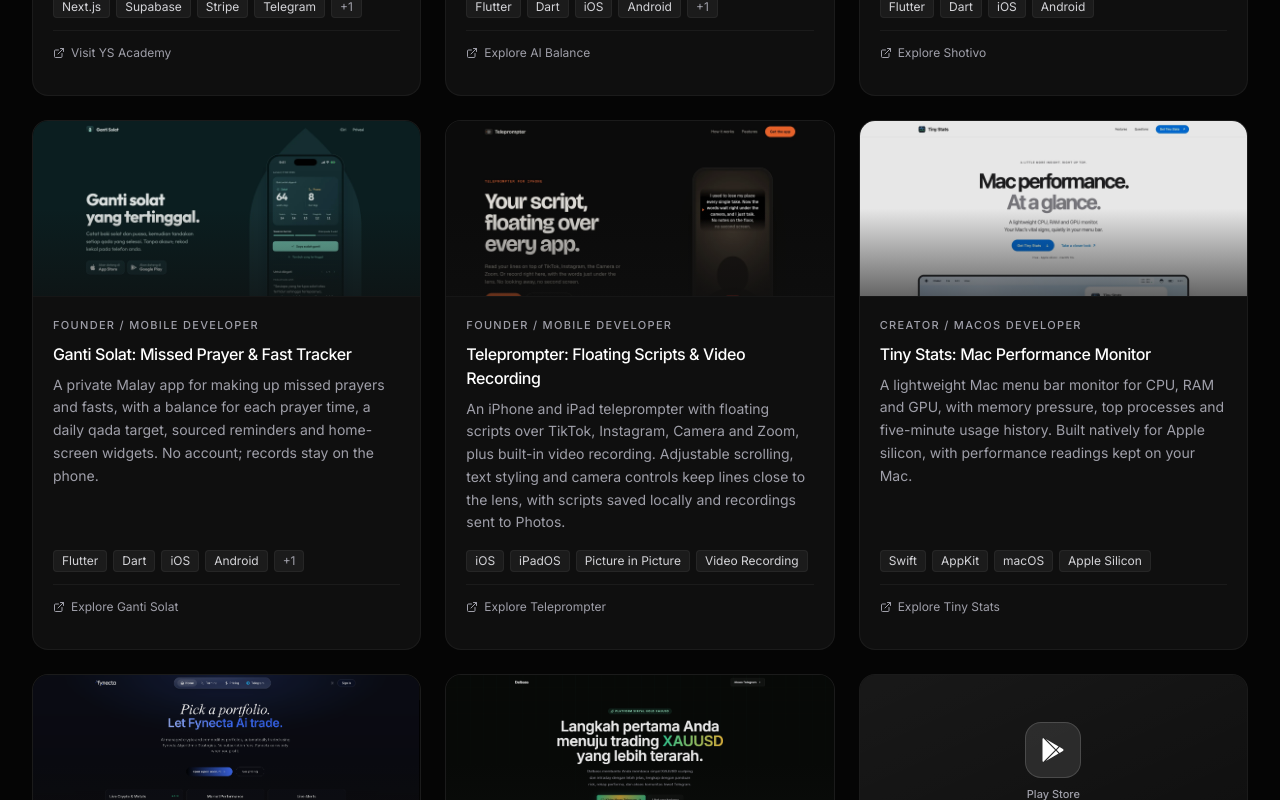
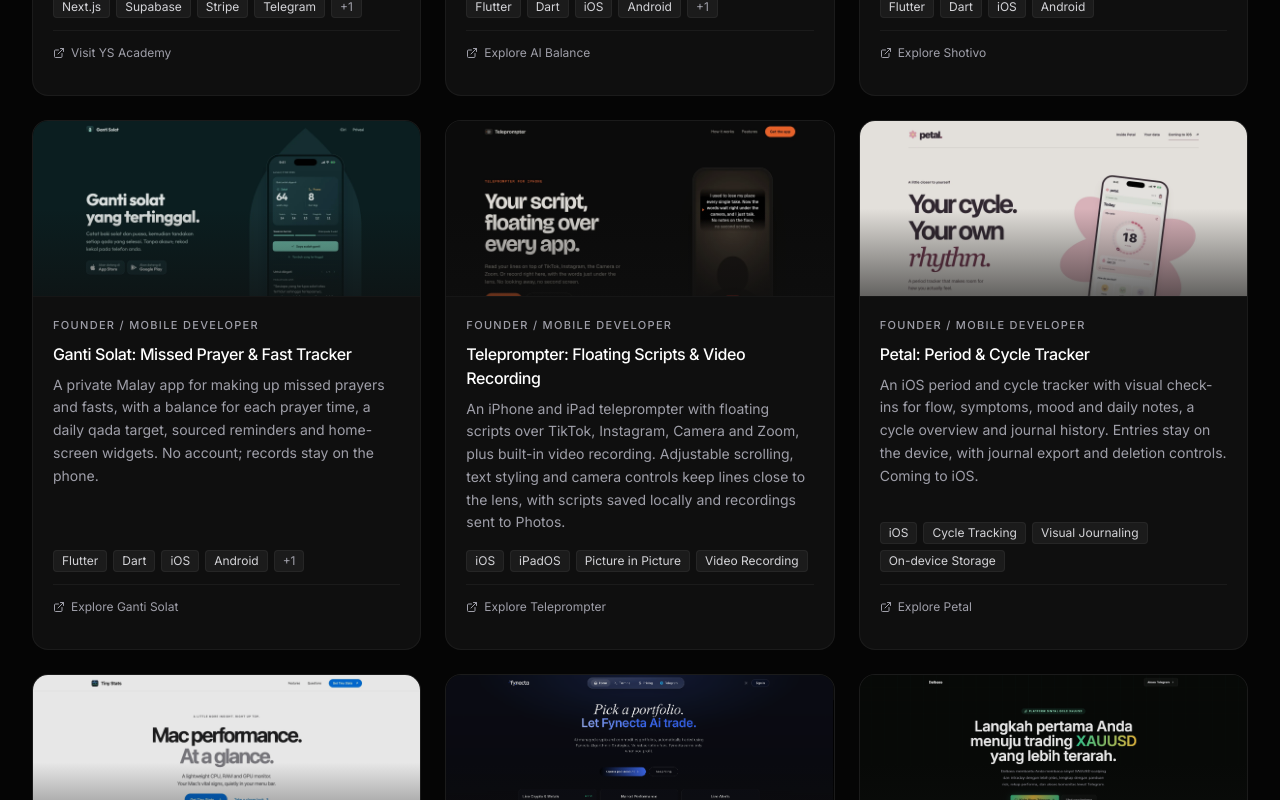
Before and after one commit to yusufsuhair/yusufsuhair-web, a Next.js app: page / in a window 1280 px wide. Shown: the part 4740-5540 px from the top of the page. Built offline with nearby package versions, Linux system fonts and the light colour scheme.

Commit message:
Add Petal cycle tracker to mobile portfolio

```diff
--- a/components/ProjectsWidget.tsx
+++ b/components/ProjectsWidget.tsx
@@ -105,6 +105,17 @@
     category: "mobile",
     image: "/projects/12-teleprompter.webp",
     cta: "Explore Teleprompter",
+  },
+  {
+    title: "Petal: Period & Cycle Tracker",
+    role: "Founder / Mobile Developer",
+    url: "https://petalcycle.pages.dev/",
+    description:
+      "An iOS period and cycle tracker with visual check-ins for flow, symptoms, mood and daily notes, a cycle overview and journal history. Entries stay on the device, with journal export and deletion controls. Coming to iOS.",
+    tech: ["iOS", "Cycle Tracking", "Visual Journaling", "On-device Storage"],
+    category: "mobile",
+    image: "/projects/13-petal.webp",
+    cta: "Explore Petal",
   },
   {
     title: "Tiny Stats: Mac Performance Monitor",
--- a/scripts/capture-portfolio-screenshots.mjs
+++ b/scripts/capture-portfolio-screenshots.mjs
@@ -17,6 +17,7 @@
   { filename: "09-ganti-solat.webp", url: "https://gantisolat.pages.dev/" },
   { filename: "11-tiny-stats.webp", url: "https://tiny-stats.pages.dev/" },
   { filename: "12-teleprompter.webp", url: "https://teleprompter-float.pages.dev/" },
+  { filename: "13-petal.webp", url: "https://petalcycle.pages.dev/" },
   { filename: "03-ronaldo-fake-chat.webp", url: "https://play.google.com/store/apps/details?id=com.yusufsuhair.ronaldofakevideocall&hl=en" },
   { filename: "05-myclipper.webp", url: "https://myclipper.vercel.app" },
   { filename: "06-ejoe-nft.webp", url: "http://ejoe-nft.vercel.app/" },
```
Also changed, not shown: public/projects/13-petal.webp (added).
